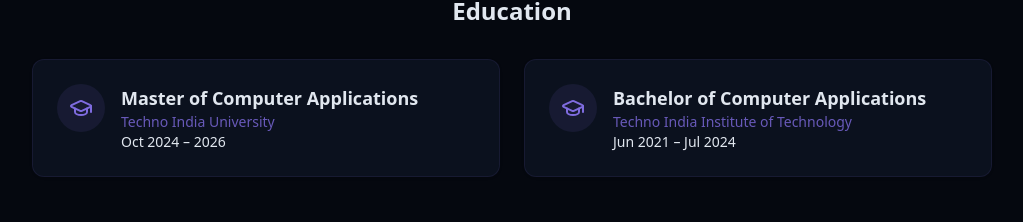
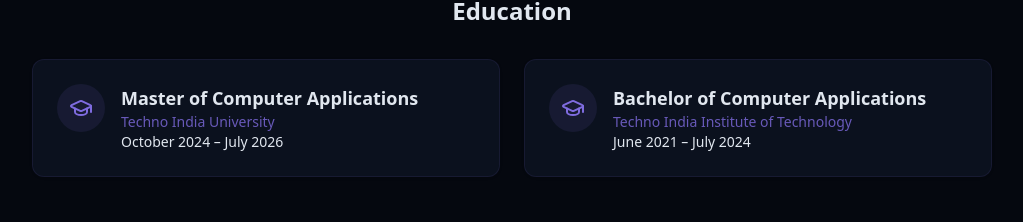
Before and after one commit to rupam905/Portfolio, a React (Vite) app: page / in a window 1280 px wide. Shown: the part 1513-1735 px from the top of the page, without its empty margins (128-1151 px from the left). Built offline with nearby package versions, Linux system fonts and the light colour scheme.

Commit message:
Updated education dates

```diff
--- a/src/components/AboutSection.jsx
+++ b/src/components/AboutSection.jsx
@@ -7,12 +7,12 @@
   {
     degree: "Master of Computer Applications",
     institution: "Techno India University",
-    duration: "Oct 2024 – 2026",
+    duration: "October 2024 – July 2026",
   },
   {
     degree: "Bachelor of Computer Applications",
     institution: "Techno India Institute of Technology",
-    duration: "Jun 2021 – Jul 2024",
+    duration: "June 2021 – July 2024",
   },
 ];
 
```
